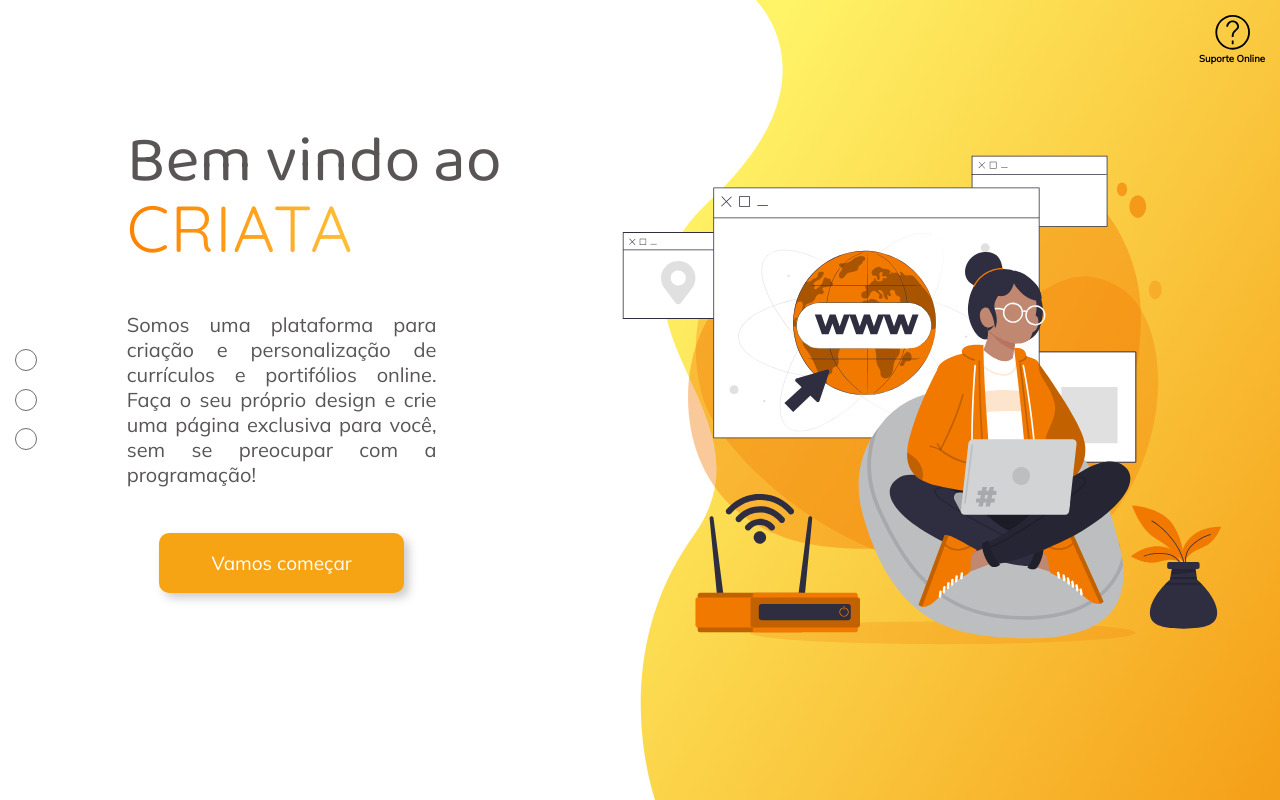
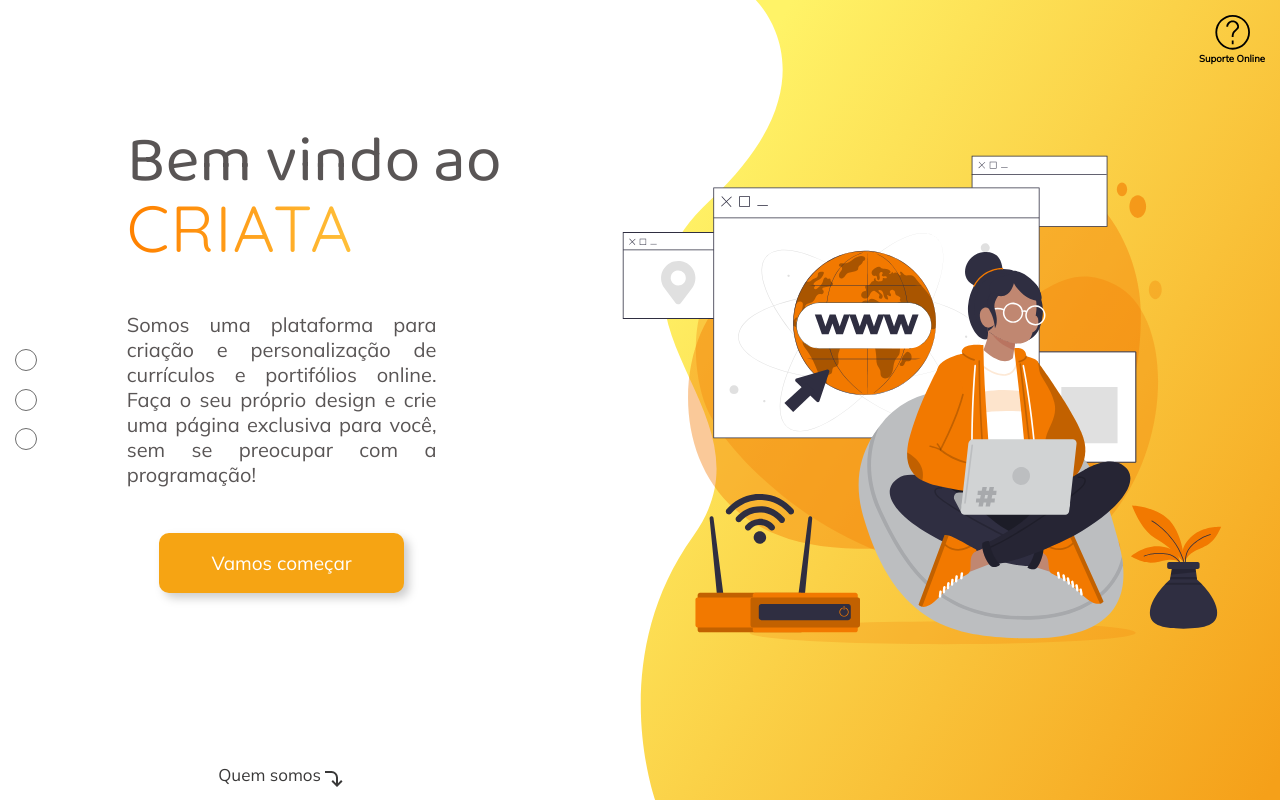
Before and after one commit to Miguel-Barros/criata, a Next.js app: page / in a window 1280 px wide. Built offline with nearby package versions, Linux system fonts and the light colour scheme; no server answers.

Commit message:
alterações

```diff
--- a/src/component/styles/Nav.module.css
+++ b/src/component/styles/Nav.module.css
@@ -36,7 +36,7 @@
 }
 
 .l_icon {
-    width: 5vw;
+    width: 3vw;
 }
 
 .logo {
--- a/src/pages/about.jsx
+++ b/src/pages/about.jsx
@@ -1,5 +1,6 @@
 import styles from '../styles/About.module.css'
 import SideNav from '../component/side-nav'
+import Support from '../component/support'
 import Head from 'next/head'
 import Link from 'next/link'
 
@@ -11,12 +12,14 @@ function About() {
             <Head>
                 <title>Criata - Sobre nós</title>
             </Head>
+            <Support></Support>
             <section className={`${styles.intro} ${styles.section}`}>
                 <div className={styles.main}
                     data-aos="fade-zoom-in"
                     data-aos-easing="ease-in-back"
                     data-aos-duration="350"
                     data-aos-offset="0">
+
                     <img className={styles.bg} src="./assets/images/about/bg.svg" alt="background" />
                     <span className={styles.logo}>
                     <SideNav page={'about'}/>
--- a/src/pages/home.jsx
+++ b/src/pages/home.jsx
@@ -2,7 +2,7 @@ import styles from '../styles/Home.module.css';
 import Head from "next/head";
 import Nav from "../component/nav";
 
-import { withProtected } from '../hook/route';
+import { withPublic } from '../hook/route';
 
 function Home({ auth }) {
 
@@ -19,11 +19,10 @@ function Home({ auth }) {
                     <div className={styles.card}><img className={styles.plus} src="./assets/components/plus.svg" alt="" /></div>
                     <div className={styles.card}><p className={styles.text}>Template</p></div>
                     <div className={styles.card}><p className={styles.text}>Template</p></div>
-                    <button onClick={() => logout()}>Deslogar</button>
                 </div>
             </main>
         </div>
     )
 }
 
-export default withProtected(Home);
+export default withPublic(Home);
--- a/src/pages/index.jsx
+++ b/src/pages/index.jsx
@@ -1,6 +1,8 @@
 import Head from 'next/head'
 import Link from 'next/link'
+import Image from 'next/image'
 import styles from '../styles/Index.module.css'
+import ArrowIcon from '../../public/assets/icons/arrow-down-right.svg'
 import SideNav from '../component/side-nav'
 import Support from '../component/support'
 import { withPublic } from '../hook/route';
@@ -29,6 +31,16 @@ function Index() {
             <Link href='/signIn'>
               <button className={styles.btn}>Vamos começar</button>
             </Link>
+            <Link href='/about'>
+              <p className={styles.about}> Quem somos
+                <Image
+                  className={styles.icon}
+                  src={ArrowIcon}
+                  width={24}
+                  height={24}
+                />
+              </p>
+            </Link>
           </div>
         </div>
         <div className={styles.col2}>
--- a/src/pages/signIn.jsx
+++ b/src/pages/signIn.jsx
@@ -1,5 +1,6 @@
 import Head from 'next/head';
 import Link from 'next/link';
+import Support from '../component/support';
 import styles from '../styles/SignIn.module.css';
 
 import { withPublic } from '../hook/route';
@@ -17,6 +18,7 @@ function SignIn({ auth }) {
                 data-aos-easing="ease-in-back"
                 data-aos-duration="350"
                 data-aos-offset="100">
+                <Support></Support>
                 <div className={styles.box}
                     data-aos="fade-right"
                     data-aos-offset="500"
--- a/src/pages/signUp.jsx
+++ b/src/pages/signUp.jsx
@@ -1,5 +1,6 @@
 import Head from 'next/head';
 import Link from 'next/link';
+import Support from '../component/support';
 import styles from '../styles/SignUp.module.css';
 
 import { withPublic } from '../hook/route';
@@ -10,6 +11,7 @@ function SignUp() {
             <Head>
                 <title>Criata - Cadastrar</title>
             </Head>
+            <Support></Support>
             <main className={styles.main}
             data-aos="fade-zoom-in"
             data-aos-easing="ease-in-back"
--- a/src/styles/Index.module.css
+++ b/src/styles/Index.module.css
@@ -83,6 +83,35 @@
     filter: drop-shadow(3px 3px 3px rgba(0, 0, 0, 0.2));
 }
 
+.about {
+    width: 150px;
+    line-height: 40px;
+    font-family: 'Mulish';
+    font-style: normal;
+    font-weight: 400;
+    font-size: 17px;
+    color: #393838;
+    cursor: pointer;
+    position: absolute;
+    bottom: 5px;
+    left: calc(22vw - 75px);
+    transition: transform 0.5s;
+}
+
+
+.about:hover{
+    opacity: 70%;
+}
+
+.about:active{
+    transform: translateY(20%);
+}
+
+
+.about > span {
+    transform: translateY(10px);
+}
+
 .col2 {
     display: flex;
     align-items: center;
```
Also changed, not shown: src/component/nav.jsx (+5 -2 lines), public/assets/components/criata_logo.svg, public/assets/icons/arrow-down-right.svg (added).
